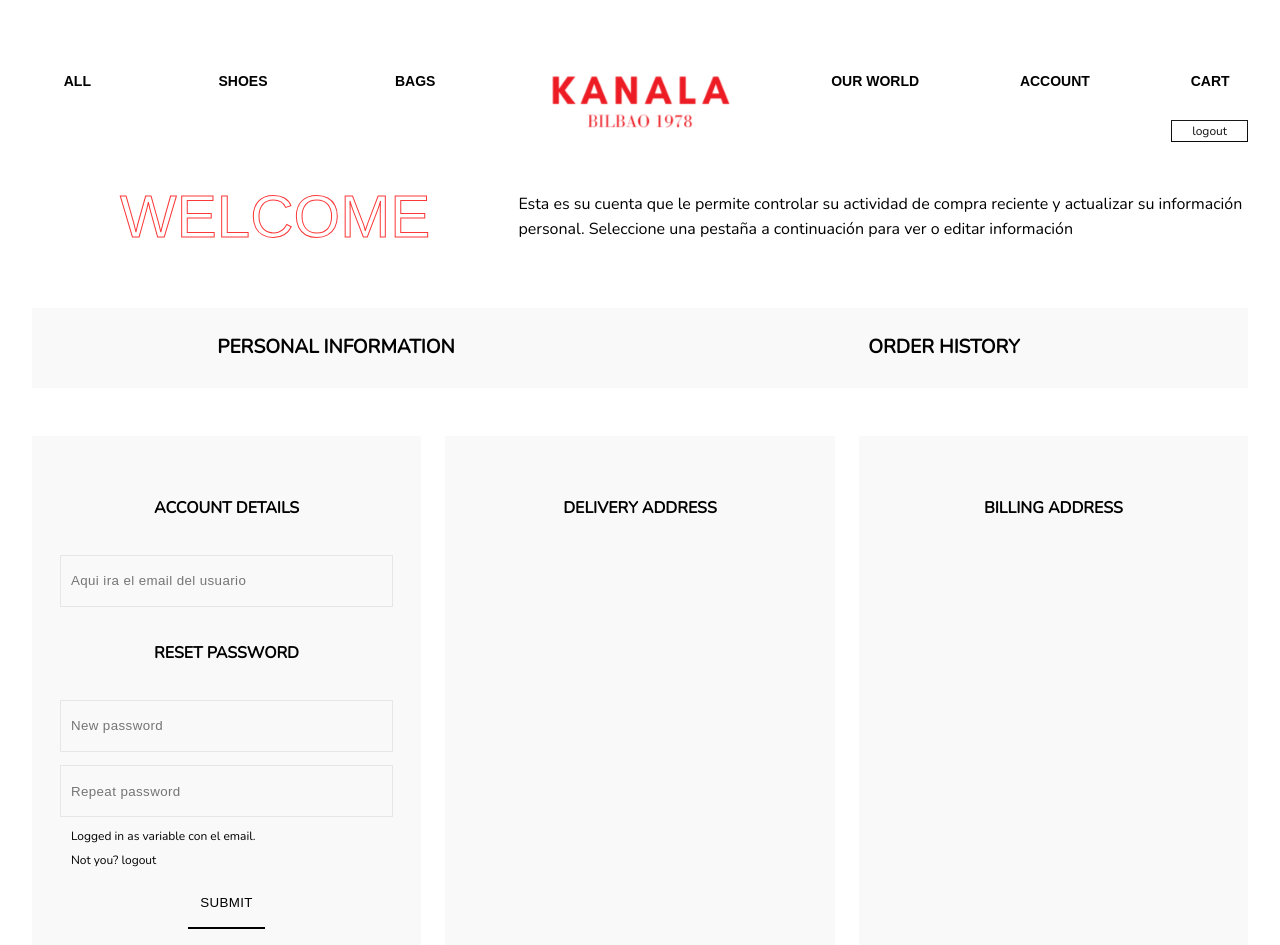
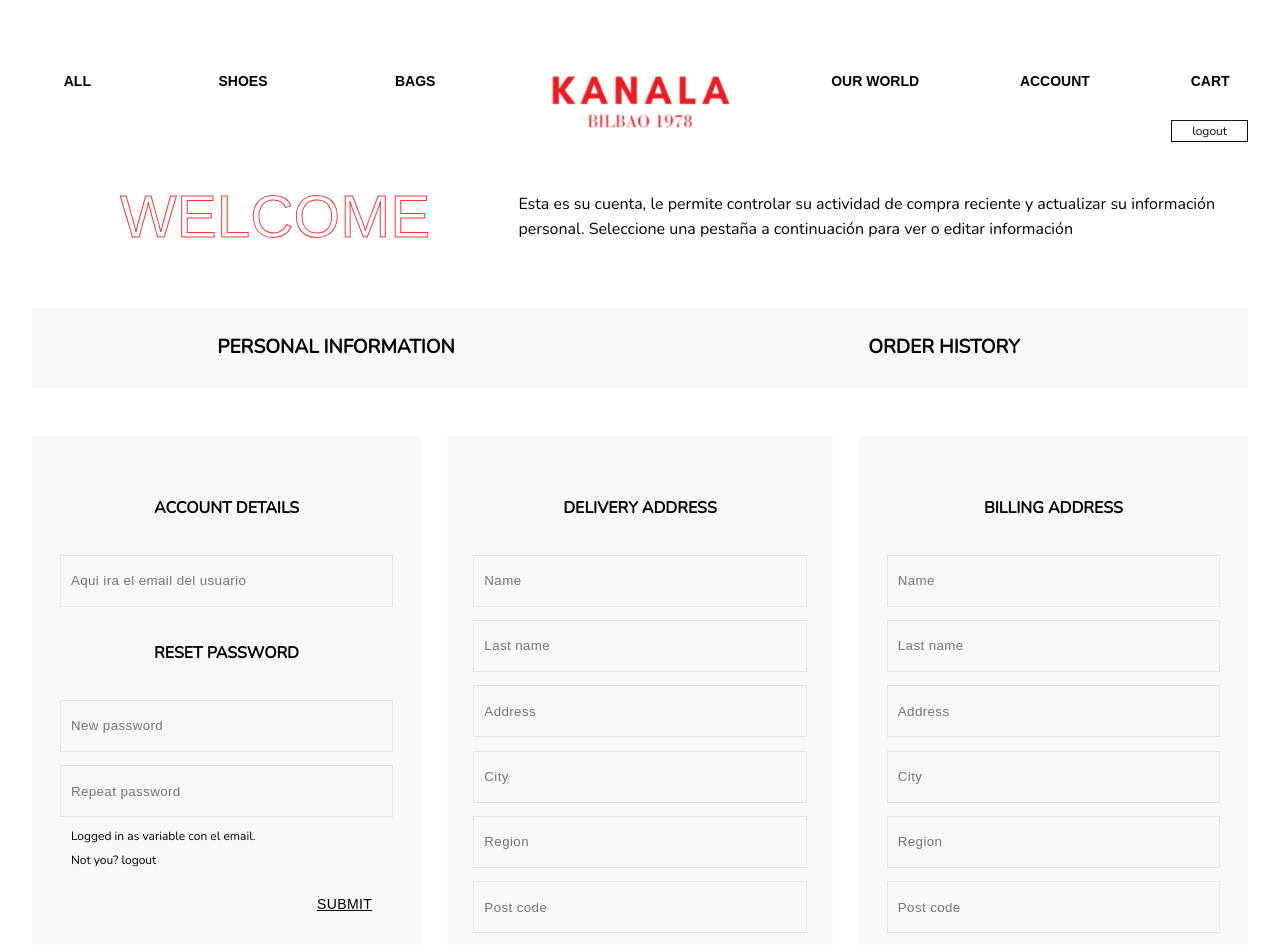
Before and after one commit to alejandrobailo/merchs_frontend, an Angular app: page /account/tab-personal-information in a window 1280 px wide. Shown: the top 945 px of the page. Built offline with nearby package versions, Linux system fonts and the light colour scheme.

Commit message:
Orders funcionando

```diff
--- a/src/app/account/account.component.html
+++ b/src/app/account/account.component.html
@@ -3,7 +3,7 @@
         <a href="" class="logout">logout</a>
         <div class="header">
             <h3 class="accountTitle">WELCOME</h3>
-            <p class="accountText">Esta es su cuenta que le permite controlar su actividad de compra reciente y actualizar su información personal. Seleccione una pestaña a continuación para ver o editar información</p>
+            <p class="accountText">Esta es su cuenta, le permite controlar su actividad de compra reciente y actualizar su información personal. Seleccione una pestaña a continuación para ver o editar información</p>
         </div>
         <div class="content">
             <div class="headerContent">
--- a/src/app/account/orders.service.ts
+++ b/src/app/account/orders.service.ts
@@ -12,7 +12,12 @@ export class OrdersService {
     this.baseUrl = this.baseUrl = 'http://localhost:3000/api/orders';
   }
 
-  getAll(): Promise<any[]> {
-    return this.httpClient.get<any[]>(this.baseUrl).toPromise();
+  getAll(id): Promise<any[]> {
+    const httpOptions = {
+      headers: new HttpHeaders({
+        'Content-Type': 'application/json'
+      })
+    }
+    return this.httpClient.post<any[]>(this.baseUrl, { customerId: id }, httpOptions).toPromise();
   }
 }
--- a/src/app/account/tab-orders/tab-orders.component.html
+++ b/src/app/account/tab-orders/tab-orders.component.html
@@ -1,6 +1,17 @@
 <div class="ordersTable">
-    <div>Order number</div>
-    <div>Order Status</div>
-    <div>Order date</div>
-    <div>Quantity</div>
+    <div>
+        Order number
+        <p *ngFor="let item of arrOrders?.orders">{{item.id}}</p>
+    </div>
+    <div>
+        Order Status
+        <p *ngFor="let item of arrOrders?.orders">{{item.order_status}}</p>
+    </div>
+    <div>
+        Order date
+        <p *ngFor="let item of arrOrders?.orders">{{item.order_date}}</p>
+    </div>
+    <div>
+        Quantity
+    </div>
 </div>
--- a/src/app/account/tab-orders/tab-orders.component.ts
+++ b/src/app/account/tab-orders/tab-orders.component.ts
@@ -9,11 +9,14 @@ import { OrdersService } from '../orders.service';
 export class TabOrdersComponent implements OnInit {
 
   arrOrders: any[];
+  customerId: number;
 
-  constructor(private ordersService: OrdersService) { }
+  constructor(private ordersService: OrdersService) {
+    this.customerId = 4
+  }
 
   ngOnInit() {
-    this.ordersService.getAll()
+    this.ordersService.getAll(this.customerId)
       .then(response => {
         this.arrOrders = response;
         console.log(this.arrOrders);
--- a/src/app/account/tab-personal-information/tab-personal-information.component.css
+++ b/src/app/account/tab-personal-information/tab-personal-information.component.css
@@ -41,7 +41,9 @@
 }
 
 .flexForms form input.submit{
+    display: inline;
+    font-size: 14px;
     border: none;
-    border-bottom: 2px solid black;
-    width: 20%;
+    text-decoration: underline;
+    text-align: right;
 }
--- a/src/app/account/tab-personal-information/tab-personal-information.component.html
+++ b/src/app/account/tab-personal-information/tab-personal-information.component.html
@@ -1,18 +1,36 @@
 <div class="flexForms">
-    <form>
+    <form [formGroup]="form1" (ngSubmit)="onSubmit()">
         <h3>ACCOUNT DETAILS</h3>
-        <input type="email" placeholder="Aqui ira el email del usuario">
+        <input type="email" placeholder="Aqui ira el email del usuario" formControlName="email">
         <h3>RESET PASSWORD</h3>
-        <input type="password" name="" id="" placeholder="New password">
-        <input type="password" name="" id="" placeholder="Repeat password">
+        <input type="password" name="" id="" placeholder="New password" formControlName="password">
+        <input type="password" name="" id="" placeholder="Repeat password" formControlName="passwordRepeat">
         <p>Logged in as variable con el email.</p>
         <p>Not you? logout</p>
-        <input class="submit" type="submit" value="SUBMIT">
+        <input class="submit" type="submit" value="SUBMIT" [disabled]=!form1.valid>
     </form>
-    <form>
+    <form [formGroup]="form2" (ngSubmit)="onSubmit()">
         <h3>DELIVERY ADDRESS</h3>
+        <input type="text" placeholder="Name" formControlName="name">
+        <input type="text" placeholder="Last name" formControlName="lastName">
+        <input type="text" placeholder="Address" formControlName="address">
+        <input type="text" placeholder="City" formControlName="city">
+        <input type="text" placeholder="Region" formControlName="region">
+        <input type="text" placeholder="Post code" formControlName="postcode">
+        <input type="text" placeholder="Country" formControlName="country">
+        <input type="tel" placeholder="Phone" formControlName="phone">
+        <input class="submit" type="submit" value="SUBMIT" [disabled]=!form2.valid>
     </form>
-    <form>
+    <form [formGroup]="form3" (ngSubmit)="onSubmit()">
         <h3>BILLING ADDRESS</h3>
+        <input type="text" placeholder="Name" formControlName="name">
+        <input type="text" placeholder="Last name" formControlName="lastName">
+        <input type="text" placeholder="Address" formControlName="address">
+        <input type="text" placeholder="City" formControlName="city">
+        <input type="text" placeholder="Region" formControlName="region">
+        <input type="text" placeholder="Post code" formControlName="postcode">
+        <input type="text" placeholder="Country" formControlName="country">
+        <input type="tel" placeholder="Phone" formControlName="phone">
+        <input class="submit" type="submit" value="SUBMIT" [disabled]=!form3.valid>
     </form>
 </div>
--- a/src/app/account/tab-personal-information/tab-personal-information.component.ts
+++ b/src/app/account/tab-personal-information/tab-personal-information.component.ts
@@ -1,4 +1,5 @@
 import { Component, OnInit } from '@angular/core';
+import { FormGroup, FormControl } from '@angular/forms';
 
 @Component({
   selector: 'app-tab-personal-information',
@@ -7,7 +8,40 @@ import { Component, OnInit } from '@angular/core';
 })
 export class TabPersonalInformationComponent implements OnInit {
 
-  constructor() { }
+  form1: FormGroup;
+  form2: FormGroup;
+  form3: FormGroup;
+
+  constructor() {
+
+    this.form1 = new FormGroup({
+      email: new FormControl(),
+      password: new FormControl(),
+      passwordRepeat: new FormControl()
+    });
+
+    this.form2 = new FormGroup({
+      name: new FormControl(),
+      lastName: new FormControl(),
+      address: new FormControl(),
+      city: new FormControl(),
+      region: new FormControl(),
+      postcode: new FormControl(),
+      country: new FormControl(),
+      phone: new FormControl(),
+    });
+
+    this.form3 = new FormGroup({
+      name: new FormControl(),
+      lastName: new FormControl(),
+      address: new FormControl(),
+      city: new FormControl(),
+      region: new FormControl(),
+      postcode: new FormControl(),
+      country: new FormControl(),
+      phone: new FormControl(),
+    })
+  }
 
   ngOnInit() {
   }
--- a/src/app/app.module.ts
+++ b/src/app/app.module.ts
@@ -1,6 +1,7 @@
 import { BrowserModule } from '@angular/platform-browser';
 import { NgModule } from '@angular/core';
 import { HttpClientModule } from '@angular/common/http';
+import { ReactiveFormsModule } from '@angular/forms'
 import { MatMenuModule } from '@angular/material/menu';
 import { MatGridListModule } from '@angular/material/grid-list';
 import { MatCardModule } from '@angular/material/card';
@@ -35,7 +36,8 @@ import { TabOrdersComponent } from './account/tab-orders/tab-orders.component';
     HttpClientModule,
     MatMenuModule,
     MatGridListModule,
-    MatCardModule
+    MatCardModule,
+    ReactiveFormsModule
   ],
   providers: [ProductService],
   bootstrap: [AppComponent]
```
